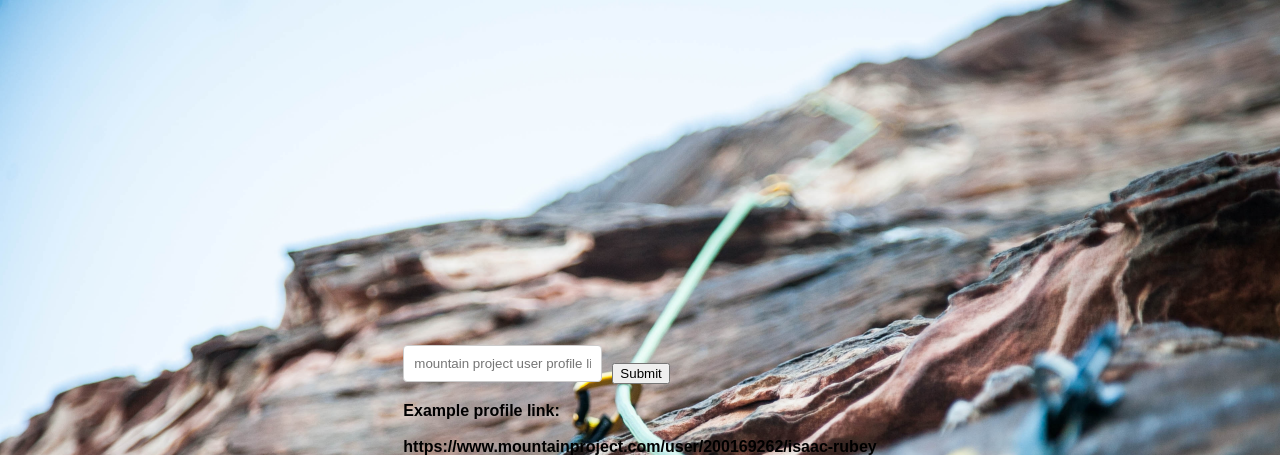
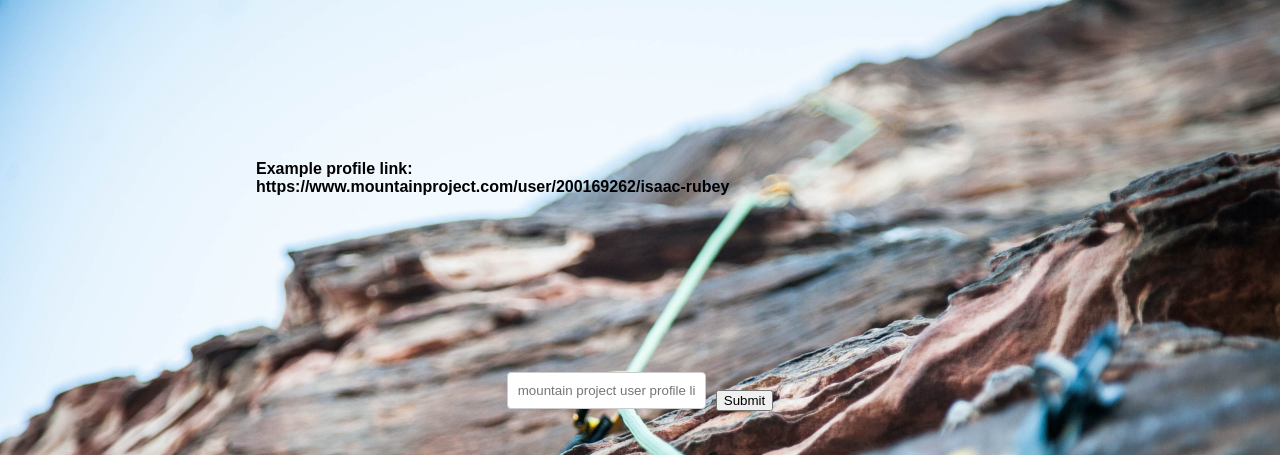
Before and after one commit to irubey/Prototype-Climbing-Analytics-App, a Flask app: page / in a window 1280 px wide. Shown: the top 455 px of the page. Run offline with Flask 3, Linux system fonts and the light colour scheme.

Commit message:
moved example link

```diff
--- a/templates/index.html
+++ b/templates/index.html
@@ -1,11 +1,18 @@
 <!DOCTYPE html>
-<html>
+<html lang="en">
 <head>
+    <meta charset="UTF-8">
     <title>Climbing Analytics</title>
     <link rel="stylesheet" href="{{ url_for('static', filename='css/style.css') }}">
     <link rel="stylesheet" href="{{ url_for('static', filename='css/custom.css') }}">
     <link rel="stylesheet" href="{{ url_for('static', filename='css/loadingScreen.css') }}">
-
+    <style>
+        #example {
+            position: absolute;
+            top: 20%;
+            left: 20%;
+        }
+    </style>
 </head>
 <body>
     <div class="container">
@@ -14,9 +21,12 @@
                 <input type="text" name="first_input" placeholder="mountain project user profile link">
                 <button type="submit">Submit</button>
             </div>
-            <b>Example profile link:</b> <br>
-            <b>https://www.mountainproject.com/user/200169262/isaac-rubey</b>
         </form>
+    </div>
+
+    <div id="example">
+        <b>Example profile link:</b> <br>
+        <b>https://www.mountainproject.com/user/200169262/isaac-rubey</b>
     </div>
 
     <footer>
```
